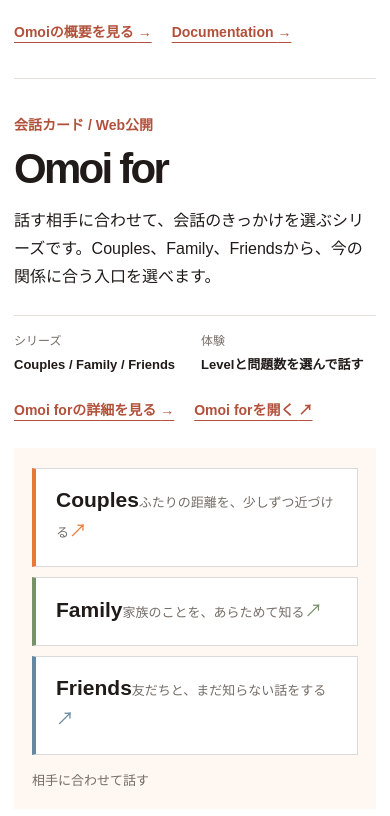
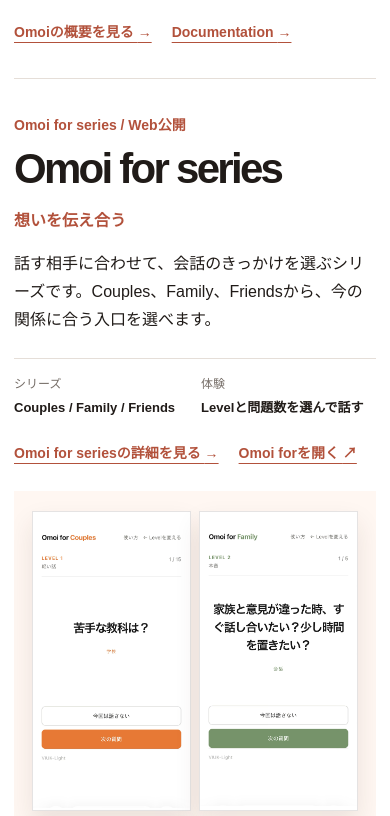
Before and after one commit to VIUK-Light/VIUK-Light.github.io, a plain HTML site: page index.html in a window 390 px wide. Shown: the part 1196-2012 px from the top of the page. Drawn offline with Linux system fonts and the light colour scheme.

Commit message:
Show Omoi for series and tagline on official home

```diff
--- a/index.html
+++ b/index.html
@@ -80,22 +80,23 @@
 
       <article class="home-product-row home-product-row--omoi-for">
         <div class="home-product-copy">
-          <p class="home-product-meta">会話カード / Web公開</p>
-          <h3>Omoi for</h3>
+          <p class="home-product-meta">Omoi for series / Web公開</p>
+          <h3>Omoi for series</h3>
+          <p class="home-product-catch">想いを伝え合う</p>
           <p>話す相手に合わせて、会話のきっかけを選ぶシリーズです。Couples、Family、Friendsから、今の関係に合う入口を選べます。</p>
           <dl class="home-product-facts">
             <div><dt>シリーズ</dt><dd>Couples / Family / Friends</dd></div>
             <div><dt>体験</dt><dd>Levelと問題数を選んで話す</dd></div>
           </dl>
-          <div class="home-product-actions"><a class="text-link" href="omoi-for.html">Omoi forの詳細を見る <span aria-hidden="true">→</span></a><a class="text-link" href="https://omoi-for.viuk-light.org/">Omoi forを開く <span aria-hidden="true">↗</span></a></div>
+          <div class="home-product-actions"><a class="text-link" href="omoi-for.html">Omoi for seriesの詳細を見る <span aria-hidden="true">→</span></a><a class="text-link" href="https://omoi-for.viuk-light.org/">Omoi forを開く <span aria-hidden="true">↗</span></a></div>
         </div>
         <div class="home-product-media home-product-media--omoi-for">
-          <div class="for-series-preview" aria-label="Omoi forの3シリーズ">
-            <a class="for-series-preview-item for-series-preview-item--couples" href="https://omoi-for.viuk-light.org/couples/"><strong>Couples</strong><span>ふたりの距離を、少しずつ近づける</span><b aria-hidden="true">↗</b></a>
-            <a class="for-series-preview-item for-series-preview-item--family" href="https://omoi-for.viuk-light.org/family/"><strong>Family</strong><span>家族のことを、あらためて知る</span><b aria-hidden="true">↗</b></a>
-            <a class="for-series-preview-item for-series-preview-item--friends" href="https://omoi-for.viuk-light.org/friends/"><strong>Friends</strong><span>友だちと、まだ知らない話をする</span><b aria-hidden="true">↗</b></a>
+          <div class="home-product-media-gallery home-product-media-gallery--omoi-for" aria-label="Omoi for seriesの実際の画面">
+            <a href="https://omoi-for.viuk-light.org/couples/"><img src="assets/omoi-for/couples.png" alt="Omoi for Couplesの質問画面。Level 1の質問と次の質問ボタンが表示されている。" loading="lazy" decoding="async"></a>
+            <a href="https://omoi-for.viuk-light.org/family/"><img src="assets/omoi-for/family.png" alt="Omoi for Familyの質問画面。Level 2の質問と次の質問ボタンが表示されている。" loading="lazy" decoding="async"></a>
+            <a href="https://omoi-for.viuk-light.org/friends/"><img src="assets/omoi-for/friends.png" alt="Omoi for Friendsの質問画面。Level 1の質問と次の質問ボタンが表示されている。" loading="lazy" decoding="async"></a>
           </div>
-          <p class="home-product-media-caption">相手に合わせて話す</p>
+          <p class="home-product-media-caption">Omoi for series / 実際の画面</p>
         </div>
       </article>
 
--- a/style.css
+++ b/style.css
@@ -1654,6 +1654,11 @@
 /* Omoi for: a separate conversation series, distinct from Omoi's deeper themes. */
 .home-product-row--omoi-for .home-product-media { background: #fff7f2; }
 .home-product-row--omoi-for .home-product-meta { color: var(--orange-dark); }
+.home-product-row--omoi-for .home-product-catch { margin-top: 19px; color: var(--orange-dark); font-size: clamp(24px, 2.4vw, 34px); font-weight: 750; line-height: 1.25; }
+.home-product-row--omoi-for .home-product-catch + p { margin-top: 15px; }
+.home-product-media-gallery--omoi-for { grid-template-columns: repeat(3, minmax(0, 1fr)); gap: 12px; }
+.home-product-media-gallery--omoi-for img { height: min(440px, 35vw); object-fit: contain; background: #fff; border: 1px solid rgba(45,30,24,.12); box-shadow: 0 12px 24px rgba(70,38,28,.1); }
+.project-catch { margin: 0 0 12px; color: var(--orange-dark); font-size: clamp(24px, 2.4vw, 34px); font-weight: 750; line-height: 1.25; }
 .for-series-preview { display: grid; gap: 10px; }
 .for-series-preview-item { position: relative; display: grid; grid-template-columns: 1fr 22px; gap: 4px 16px; padding: 18px 20px; border: 1px solid rgba(45,30,24,.16); background: #fff; color: var(--ink); text-decoration: none; transition: transform .18s ease, box-shadow .18s ease; }
 .for-series-preview-item:hover, .for-series-preview-item:focus-visible { transform: translateX(5px); box-shadow: 0 8px 18px rgba(70,38,28,.1); }
@@ -1707,6 +1712,9 @@
 }
 @media (max-width: 600px) {
   .home-product-row--omoi-for .home-product-media { padding: 20px 18px 16px; }
+  .home-product-media-gallery--omoi-for { grid-template-columns: repeat(2, minmax(0, 1fr)); gap: 8px; }
+  .home-product-media-gallery--omoi-for img { height: 300px; }
+  .home-product-row--omoi-for .home-product-catch, .project-catch { font-size: 26px; }
   .project-hero-media--omoi-for { padding: 18px; }
   .for-series-section, .for-flow-section { padding: 48px 0; }
   .for-series-card { padding: 20px; }
```
Also changed, not shown: omoi-for.html (+12 -11 lines), projects.html (+5 -5 lines), README.md, assets/omoi-for/couples.png (added), assets/omoi-for/family.png (added), assets/omoi-for/friends.png (added).
